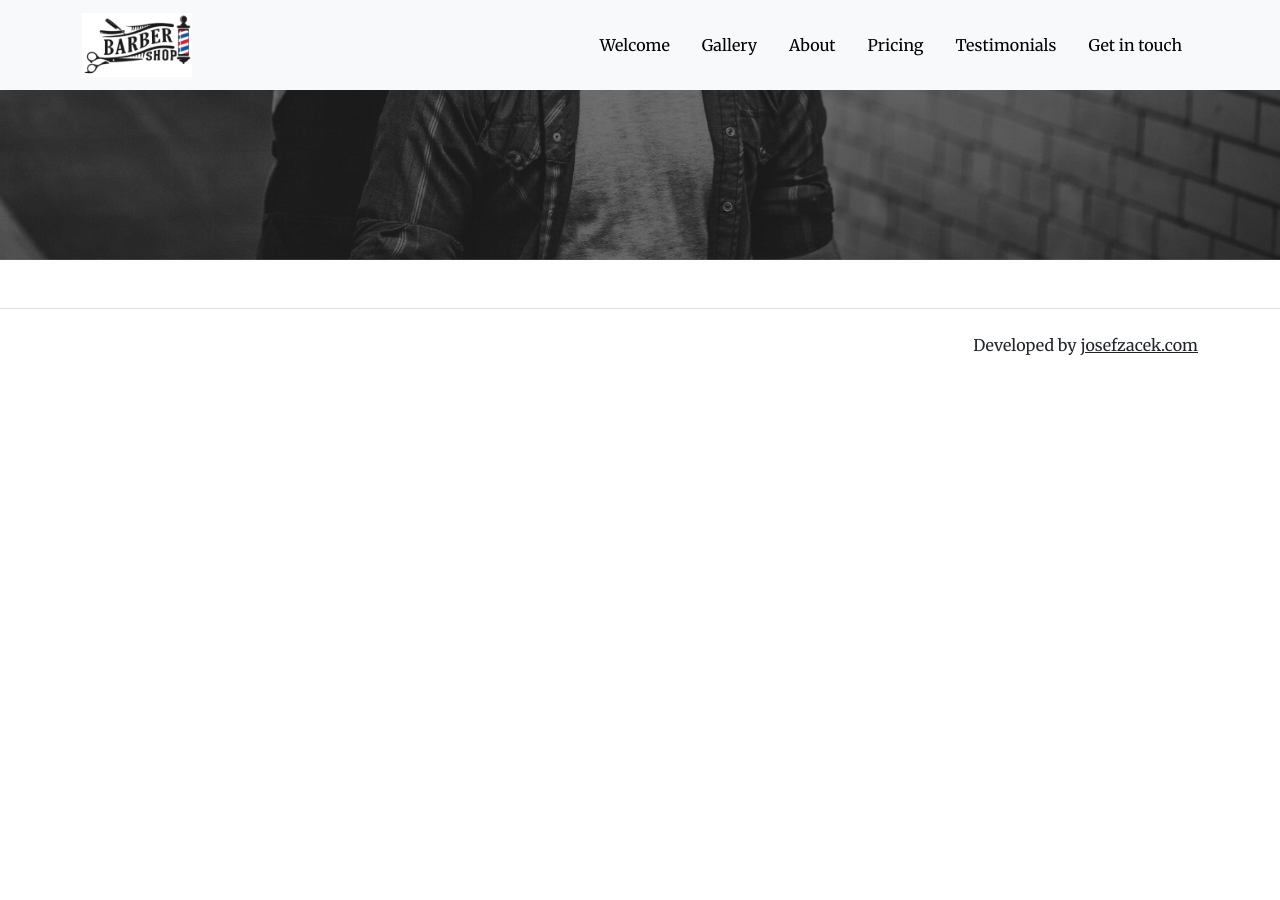
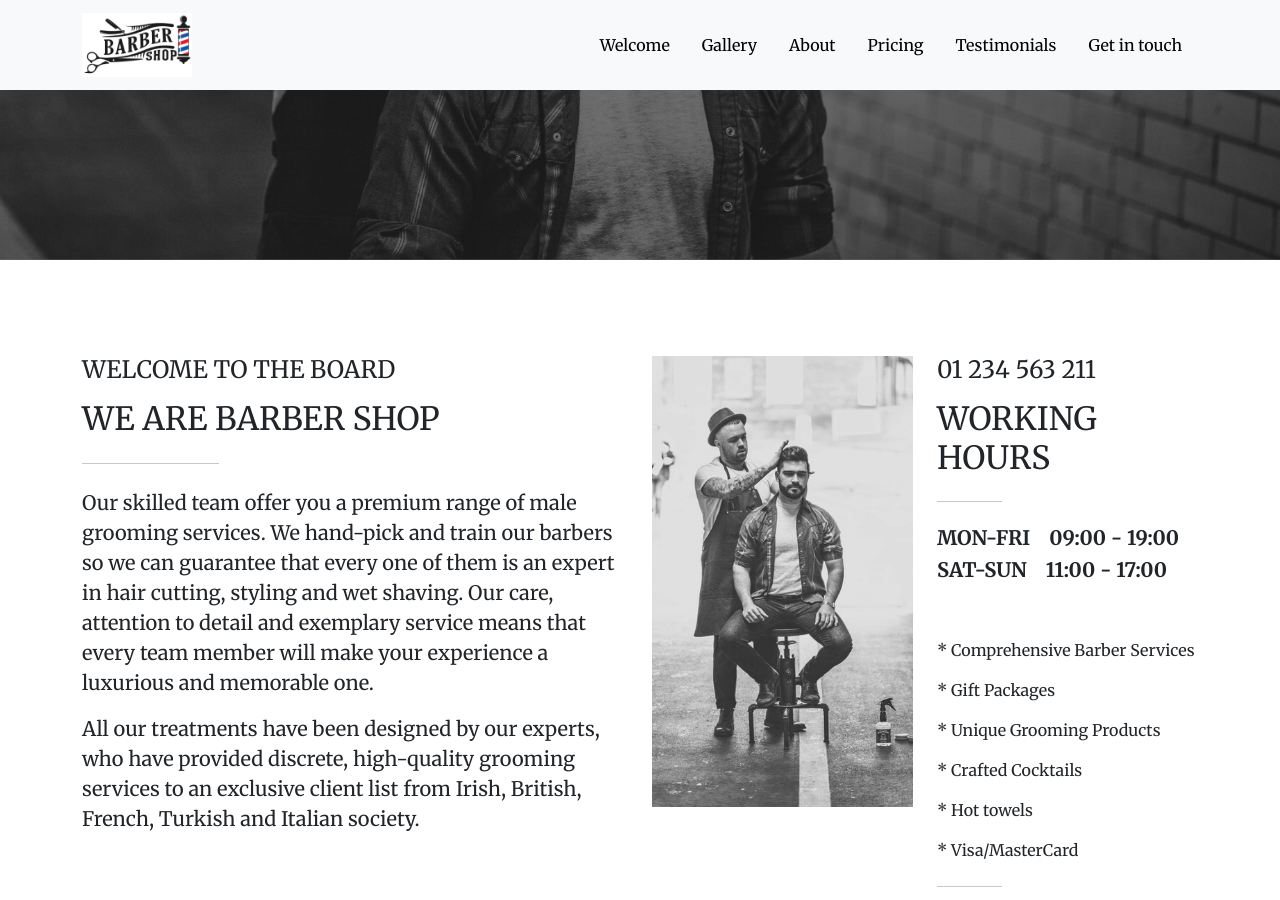
Before and after one commit to josefzacek/barber.josefzacek.com, a Jekyll site: the page built from index.html, in a window 1280 px wide and 900 px high, scrolled down 550 px. Built offline with Jekyll 4.4.1, drawn with Linux system fonts in a browser that asks for light colours; before the commit the page ends 947 px from its top, so only the background shows below that.

Commit message:
add html for about section

```diff
--- a/index.html
+++ b/index.html
@@ -12,3 +12,35 @@ layout: default
     </div>
   </div>
 </div>
+
+<div class="container-fluid about-row py-5" id="about">
+  <div class="container py-5">
+    <div class="row">
+      <div class="col-lg-6 mb-4">
+        <h4 class="mb-3">WELCOME TO THE BOARD</h4>
+        <h2>WE ARE BARBER SHOP</h2>
+        <hr class="w-25 my-4">
+        <p class="fs-5">Our skilled team offer you a premium range of male grooming services. We hand-pick and train our barbers so we can guarantee that every one of them is an expert in hair cutting, styling and wet shaving. Our care, attention to detail and exemplary service means that every team member will make your experience a luxurious and memorable one.</p>
+        <p class="fs-5">All our treatments have been designed by our experts, who have provided discrete, high-quality grooming services to an exclusive client list from Irish, British, French, Turkish and Italian society.</p>
+      </div>
+      <div class="col-md-6 col-lg-3">
+        <img src="assets/images/Man-getting-haircut-by-barber.jpg" alt="Barber" class="d-block img-fluid mx-auto mb-5">
+      </div>
+      <div class="col-md-6 col-lg-3">
+        <h4 class="mb-3">01 234 563 211</h4>
+        <h2>WORKING HOURS</h2>
+        <hr class="w-25 my-4">
+        <h5><b>MON-FRI&nbsp;&nbsp;&nbsp;&nbsp;09:00 - 19:00</b></h5>
+        <h5><b>SAT-SUN&nbsp;&nbsp;&nbsp;&nbsp;11:00 - 17:00</b></h5>
+        <br><br>
+        <p>* Comprehensive Barber Services</p>
+        <p>* Gift Packages</p>
+        <p>* Unique Grooming Products</p>
+        <p>* Crafted Cocktails</p>
+        <p>* Hot towels</p>
+        <p>* Visa/MasterCard</p>
+        <hr class="w-25 my-4">
+      </div>
+    </div>
+  </div>
+</div>
```
